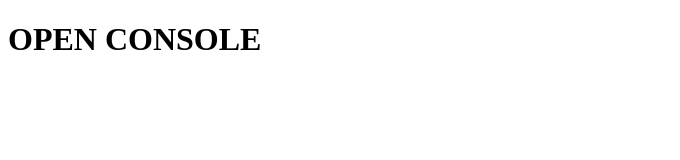
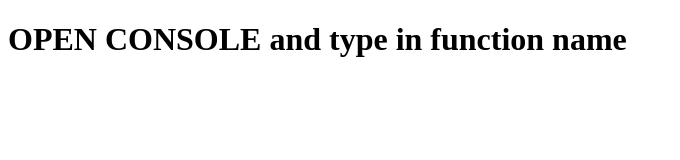
Before and after one commit to MainScript/GIS-SoSe-2021, a plain HTML site: page b1/index.html in a window 1280 px wide. Shown: the whole page, without its empty margins (0-680 px from the left). Drawn offline with Linux system fonts and the light colour scheme.

Commit message:
fixed b1

```diff
--- a/b1/index.html
+++ b/b1/index.html
@@ -13,6 +13,6 @@
     <script src='script6.js'></script>
 </head>
 <body>
-    <h1>OPEN CONSOLE</h1>
+    <h1>OPEN CONSOLE and type in function name</h1>
 </body>
 </html>
```
